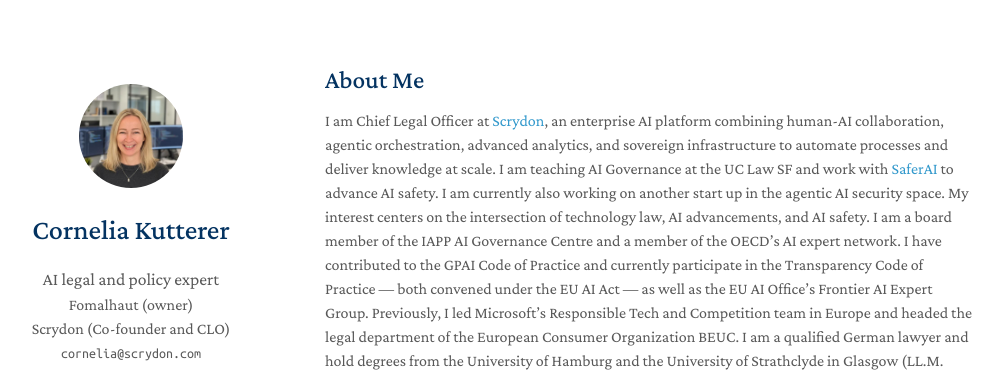
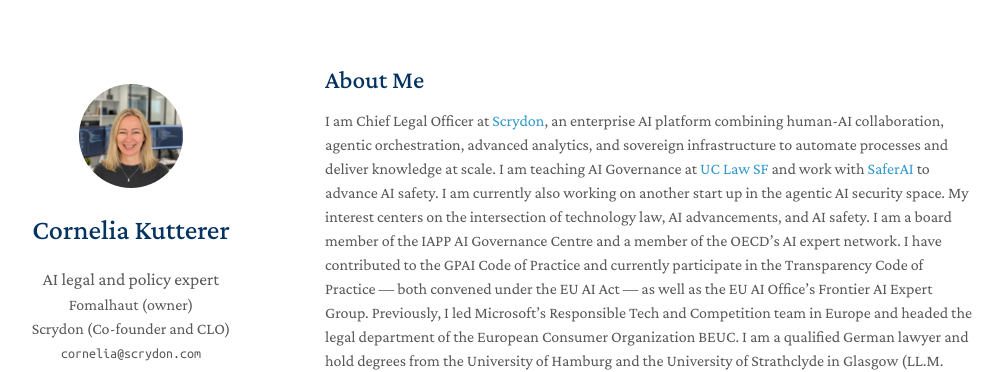
Before and after one commit to Fomalhautck/fomalhautck.github.io, a Jekyll site: the page built from index.md, in a window 1280 px wide and 1311 px high. Shown: the top 372 px of the window, without its empty margins (145-1148 px from the left). Built offline with Jekyll 4.4.1, drawn with Linux system fonts in a browser that asks for light colours; a style sheet for code colours, icons or effects is not loaded; our own code applies the rules of GitHub Pages for plain Markdown files.

Commit message:
Link UC Law SF to faculty page in bio
Co-Authored-By: Claude Opus 4.7 (1M context) <noreply@anthropic.com>

```diff
--- a/index.md
+++ b/index.md
@@ -4,7 +4,7 @@ layout: homepage
 
 ## About Me
 
-I am Chief Legal Officer at [Scrydon](https://scrydon.com/), an enterprise AI platform combining human-AI collaboration, agentic orchestration, advanced analytics, and sovereign infrastructure to automate processes and deliver knowledge at scale. I am teaching AI Governance at the UC Law SF and work with [SaferAI](https://www.safer-ai.org/) to advance AI safety. I am currently also working on another start up in the agentic AI security space. My interest centers on the intersection of technology law, AI advancements, and AI safety. I am a board member of the IAPP AI Governance Centre and a member of the OECD’s AI expert network. I have contributed to the GPAI Code of Practice and currently participate in the Transparency Code of Practice — both convened under the EU AI Act — as well as the EU AI Office’s Frontier AI Expert Group. Previously, I led Microsoft’s Responsible Tech and Competition team in Europe and headed the legal department of the European Consumer Organization BEUC. I am a qualified German lawyer and hold degrees from the University of Hamburg and the University of Strathclyde in Glasgow (LL.M. Tech Law). Fomalhaut is my management company, operating across advisory services, research & speaking engagements, teaching, and art.
+I am Chief Legal Officer at [Scrydon](https://scrydon.com/), an enterprise AI platform combining human-AI collaboration, agentic orchestration, advanced analytics, and sovereign infrastructure to automate processes and deliver knowledge at scale. I am teaching AI Governance at [UC Law SF](https://www.uclawsf.edu/people/cornelia-kutterer-2/) and work with [SaferAI](https://www.safer-ai.org/) to advance AI safety. I am currently also working on another start up in the agentic AI security space. My interest centers on the intersection of technology law, AI advancements, and AI safety. I am a board member of the IAPP AI Governance Centre and a member of the OECD’s AI expert network. I have contributed to the GPAI Code of Practice and currently participate in the Transparency Code of Practice — both convened under the EU AI Act — as well as the EU AI Office’s Frontier AI Expert Group. Previously, I led Microsoft’s Responsible Tech and Competition team in Europe and headed the legal department of the European Consumer Organization BEUC. I am a qualified German lawyer and hold degrees from the University of Hamburg and the University of Strathclyde in Glasgow (LL.M. Tech Law). Fomalhaut is my management company, operating across advisory services, research & speaking engagements, teaching, and art.
 
 I am advising on AI compliance, Tech policy, and policy strategy. Reach out if you'd like to discuss confined projects.
 
```
